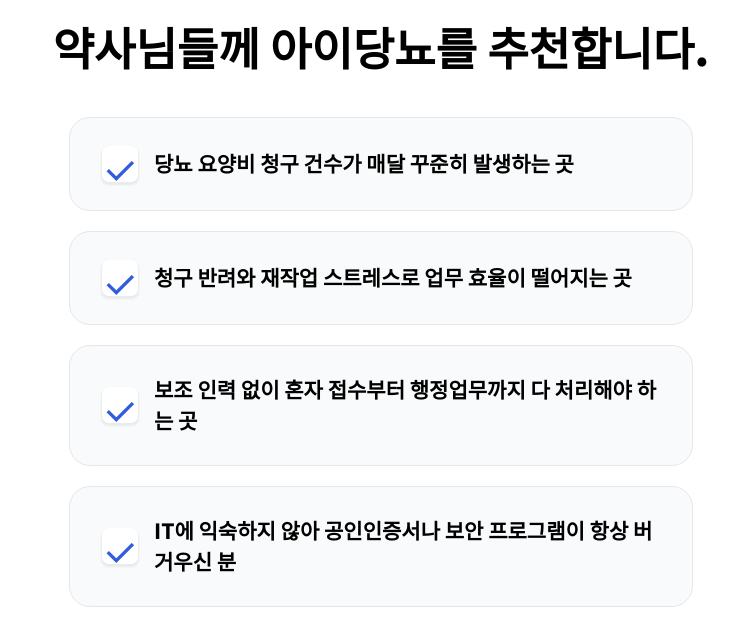
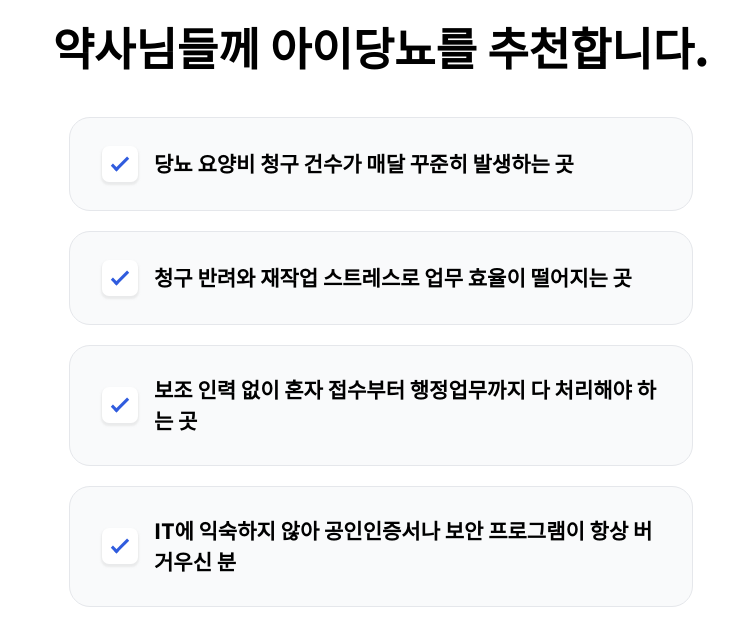
Before and after one commit to hdmedi2/landingpage, a React (Vite) app: page / in a window 1280 px wide. Shown: the part 5040-5669 px from the top of the page, without its empty margins (259-997 px from the left). Built offline with nearby package versions, Linux system fonts and the light colour scheme.

Commit message:
배포환경과 로컬 css깨짐 수정

```diff
--- a/src/components/RecommendationSection/RecommendationItem.jsx
+++ b/src/components/RecommendationSection/RecommendationItem.jsx
@@ -19,14 +19,26 @@ const IconWrapper = styled.div`
   display: flex;
   align-items: center;
   justify-content: center;
-  font-size: 40px;
   flex-shrink: 0;
-  color: ${props => props.theme.colors.primary};
 `;
 
 const CheckIcon = styled.span`
   display: inline-block;
-  transform: translateY(3px);
+  width: 24px;
+  height: 24px;
+  position: relative;
+
+  &::before {
+    content: '';
+    position: absolute;
+    left: 50%;
+    top: 50%;
+    width: 8px;
+    height: 18px;
+    border: solid ${props => props.theme.colors.primary};
+    border-width: 0 3px 3px 0;
+    transform: translate(-50%, -60%) rotate(45deg);
+  }
 `;
 
 const Text = styled.p`
@@ -41,7 +53,7 @@ const RecommendationItem = ({ text }) => {
   return (
     <Item>
       <IconWrapper>
-        <CheckIcon>✓</CheckIcon>
+        <CheckIcon />
       </IconWrapper>
       <Text>{text}</Text>
     </Item>
```
